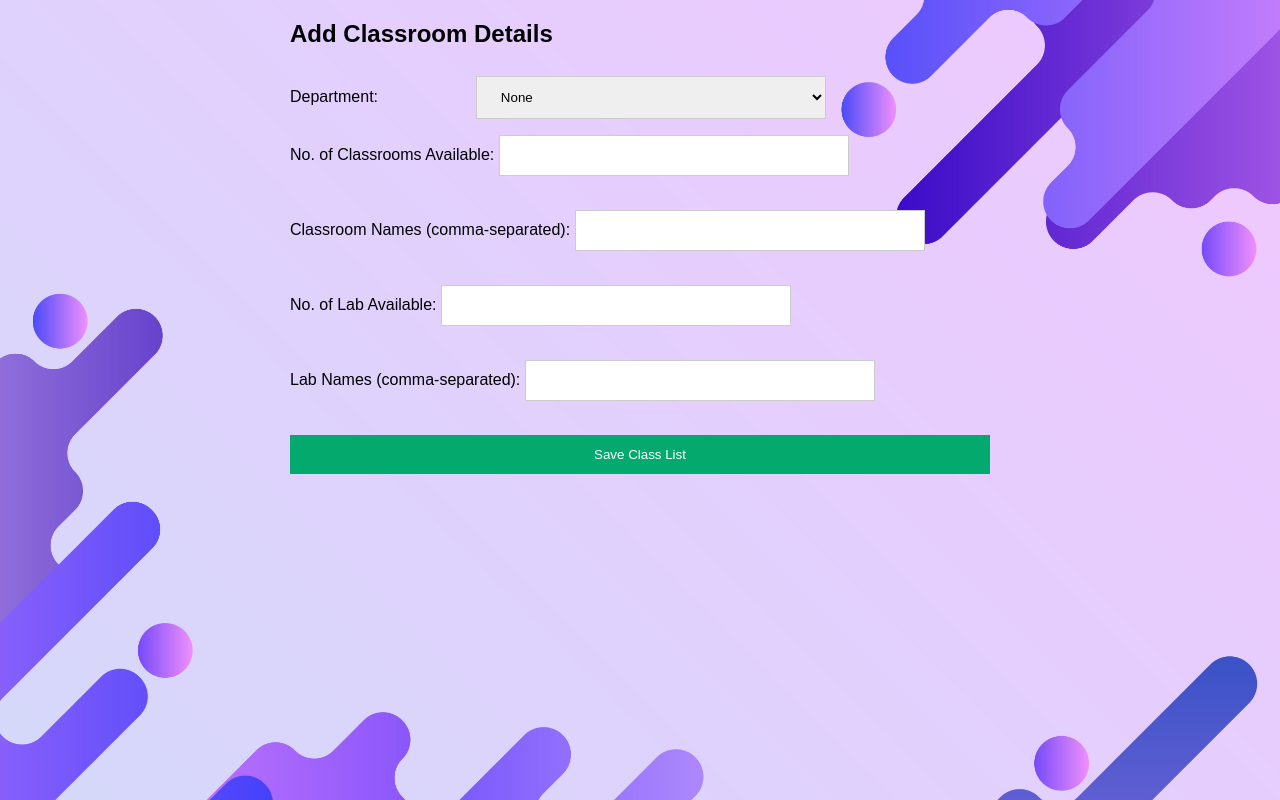
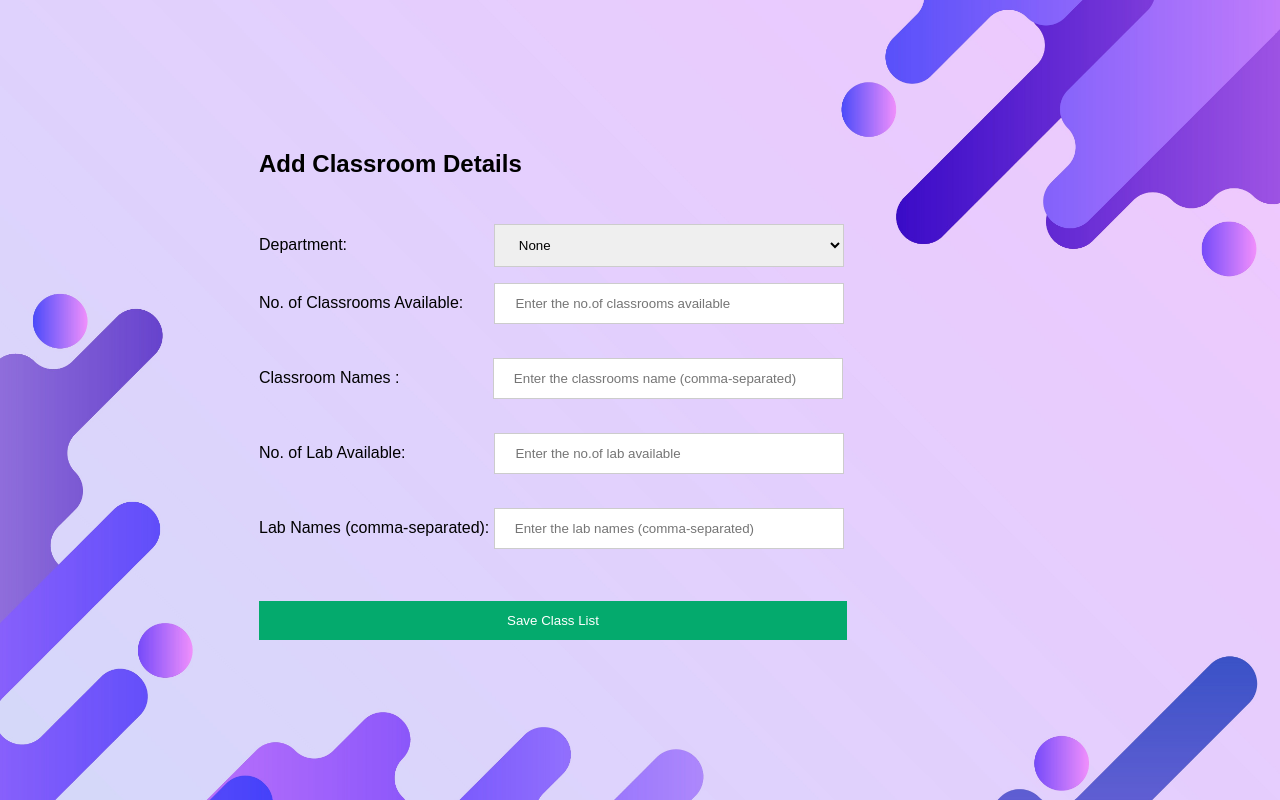
Before and after one commit to MSPVLPolytechnicCollege/Academic-Planner, a Flask app: page /add_classes in a window 1280 px wide. Run offline with Flask 3, Linux system fonts and the light colour scheme.

Commit message:
Update add_class.html

```diff
--- a/template/add_class.html
+++ b/template/add_class.html
@@ -1,8 +1,9 @@
 <!DOCTYPE html>
 <html>
 <head>
-<style>
-        body {background: url('static/bg_page.jpg');background-size: cover; font-family: Arial, sans-serif; margin: 20px; }
+    <title>Add Class List</title>
+    <style>
+        body {background: url('static/bg_page.jpg');background-size: cover; font-family: Arial, sans-serif; margin-right: 70px; margin-top:150px }
         .container { max-width: 700px; margin: auto; }
         .delete-btn { background-color: red; color: white; width: 100%; cursor: pointer; }
         .save-btn { background-color: #04AA6D; color: white; border: none; width: 100%; padding: 10px 15px; cursor: pointer; margin-top: 20px; display: block; }
@@ -20,40 +21,16 @@
             margin: 8px 0;
             border: none;
             cursor: pointer;
-            width: 100%;
+            width: 84%;
         }
     </style>
-<script>
-document.getElementById("classroomForm").addEventListener("submit", function(event) {
-    event.preventDefault();
-
-    let formData = {
-        department: document.getElementById("department").value,
-        no_of_classroom: document.getElementById("no_of_classroom").value,
-        classroom_names: document.getElementById("classroom_names").value,
-        no_of_lab: document.getElementById("no_of_lab").value,
-        lab_names: document.getElementById("lab_names").value
-    };
-
-    fetch("/save_classroom", {
-        method: "POST",
-        headers: { "Content-Type": "application/json" },
-        body: JSON.stringify(formData)
-    })
-    .then(response => response.json())
-    .then(data => alert(data.message))
-    .catch(error => console.error("Error:", error));
-});
-</script>
-
 </head>
 <body>
 	<div class="container">
 
-		<h2>Add Classroom Details</h2>
-        <form id="ClassListForm">
-			    <label for="department">Department:</label>
-        &nbsp;&nbsp;&nbsp;&nbsp;&nbsp;&nbsp;&nbsp;&nbsp;&nbsp;&nbsp;&nbsp;&nbsp;&nbsp;&nbsp;&nbsp;&nbsp;&nbsp;&nbsp;&nbsp;&nbsp;
+		<h2>Add Classroom Details</h2><br>
+        <label for="department">Department:</label>
+        &nbsp;&nbsp;&nbsp;&nbsp;&nbsp;&nbsp;&nbsp;&nbsp;&nbsp;&nbsp;&nbsp;&nbsp;&nbsp;&nbsp;&nbsp;&nbsp;&nbsp;&nbsp;&nbsp;&nbsp;&nbsp;&nbsp;&nbsp;&nbsp;&nbsp;&nbsp;&nbsp;&nbsp;&nbsp;&nbsp;&nbsp;
         <select id="department">
             <option value="none" selected disabled>None</option>
             <option value="CE">Computer Engineering (CE)</option>
@@ -67,21 +44,45 @@ document.getElementById("classroomForm").addEventListener("submit", function(eve
         <br>
 
         <label for="no_of_classroom">No. of Classrooms Available:</label>
-        <input type="number" id="no_of_classroom" name="no_of_classroom" min="1" max="3" required><br><br>
+        &nbsp;&nbsp;&nbsp;&nbsp;&nbsp;
+        <input type="number" id="no_of_classroom" name="no_of_classroom" min="1" max="3"  placeholder="Enter the no.of classrooms available" required><br><br>
 
 
-        <label for="classroom_names">Classroom Names (comma-separated):</label>
-        <input type="text" id="classroom_names" name="classroom_names" required><br><br>
+        <label for="classroom_names">Classroom Names :</label>
+        &nbsp;&nbsp;&nbsp;&nbsp;&nbsp;&nbsp;&nbsp;&nbsp;&nbsp;&nbsp;&nbsp;&nbsp;&nbsp;&nbsp;&nbsp;&nbsp;&nbsp;&nbsp;&nbsp;
+        <input type="text" id="classroom_names" name="classroom_names" placeholder="Enter the classrooms name (comma-separated)" required><br><br>
 
-	<label for="no_of_lab">No. of Lab Available:</label>
-        <input type="number" id="no_of_lab" name="no_of_lab" min="1" max="5" required><br><br>
+	    <label for="no_of_lab">No. of Lab Available:</label>
+        &nbsp;&nbsp;&nbsp;&nbsp;&nbsp;&nbsp;&nbsp;&nbsp;&nbsp;&nbsp;&nbsp;&nbsp;&nbsp;&nbsp;&nbsp;&nbsp;&nbsp;&nbsp;
+        <input type="number" id="no_of_lab" name="no_of_lab" min="1" max="5"  placeholder="Enter the no.of lab available" required><br><br>
 
-	<label for="lab_names">Lab Names (comma-separated):</label>
-        <input type="text" id="lab_names" name="lab_names" required><br><br>
+	    <label for="lab_names">Lab Names (comma-separated):</label>
+        <input type="text" id="lab_names" name="lab_names" placeholder="Enter the lab names (comma-separated)" required><br><br><br>
 
 
         <button type="submit">Save Class List</button>
-        </form>
     </div>
+    <script>
+        document.getElementById("classroomForm").addEventListener("submit", function(event) {
+        event.preventDefault();
+
+        let formData = {
+            department: document.getElementById("department").value,
+            no_of_classroom: document.getElementById("no_of_classroom").value,
+            classroom_names: document.getElementById("classroom_names").value,
+            no_of_lab: document.getElementById("no_of_lab").value,
+            lab_names: document.getElementById("lab_names").value
+        };
+
+        fetch("/save_classroom", {
+            method: "POST",
+            headers: { "Content-Type": "application/json" },
+            body: JSON.stringify(formData)
+        })
+        .then(response => response.json())
+        .then(data => alert(data.message))
+        .catch(error => console.error("Error:", error));
+        });
+    </script>
 </body>
 </html>
```
